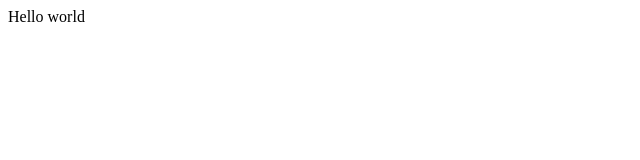
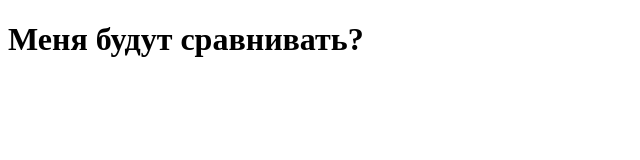
Before and after one commit to SaparovPetr/fourth_project, a plain HTML site: page index.html in a window 1280 px wide. Shown: the whole page, without its empty margins (0-640 px from the left). Drawn offline with Linux system fonts and the light colour scheme.

Commit message:
второй коммит

```diff
--- a/index.html
+++ b/index.html
@@ -5,6 +5,6 @@
     <title>Document</title>
 </head>
 <body>
-Hello world
+    <h1>Меня будут сравнивать?</h1>
 </body>
 </html>
```
